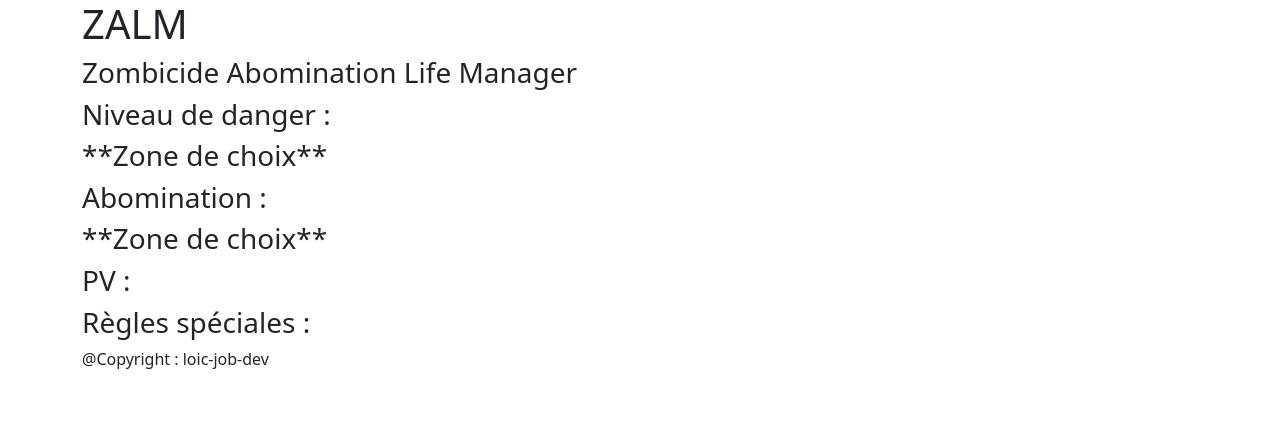
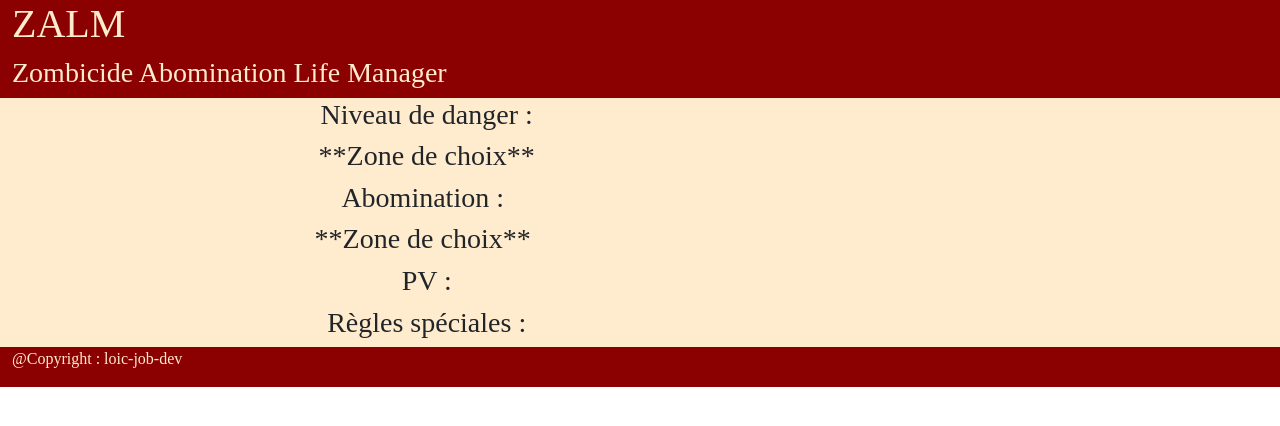
Before and after one commit to loic-job-dev/ZALM, a plain HTML site: page index.html in a window 1280 px wide. Drawn offline with nearby package versions, Linux system fonts and the light colour scheme; a web font is replaced by a local one.

Commit message:
Add font style and colors

```diff
--- a/index.html
+++ b/index.html
@@ -6,21 +6,22 @@
     <title>ZALM, by loic-job-dev</title>
     <link href="https://cdn.jsdelivr.net/npm/bootstrap@5.0.2/dist/css/bootstrap.min.css" rel="stylesheet"
     integrity="sha384-EVSTQN3/azprG1Anm3QDgpJLIm9Nao0Yz1ztcQTwFspd3yD65VohhpuuCOmLASjC" crossorigin="anonymous">
-    <link rel="stylesheet" href="/style/style.css">
+    <link href="https://db.onlinewebfonts.com/c/038f475bb3f56bebdc2c5834049368ab?family=Longbow+BB" rel="stylesheet">
+    <link rel="stylesheet" href="style/style.css">
     <script src="scripts/script.js" defer></script>
     <script src="scripts/main.js" defer></script>
 </head>
 
 <body>
     <header>
-        <div class="container">
+        <div class="container-fluid">
             <div class="row">
                 <div class="col-12 col-lg-8">
                     <h1>ZALM</h1>
                 </div>
             </div>
         </div>
-        <div class="container">
+        <div class="container-fluid">
             <div class="row">
                 <div class="col-12 col-lg-8">
                     <h3>Zombicide Abomination Life Manager</h3>
@@ -28,48 +29,50 @@
             </div>
         </div>
     </header>
+
     <main>
-        <div class="container">
+        <div class="container-fluid">
             <div class="row">
-                <div class="col-12 col-lg-8">
+                <div class="col-12 col-lg-8 text-center">
                     <h3>Niveau de danger :</h3>
                 </div>
             </div>
             <div class="row">
-                <div class="col-12 col-lg-8">
+                <div class="col-12 col-lg-8 text-center">
                     <h3>**Zone de choix**</h3>
                 </div>
             </div>
         </div>
-        <div class="container">
+        <div class="container_fluid">
             <div class="row">
-                <div class="col-12 col-lg-8">
+                <div class="col-12 col-lg-8 text-center">
                     <h3>Abomination :</h3>
                 </div>
             </div>
             <div class="row">
-                <div class="col-12 col-lg-8">
+                <div class="col-12 col-lg-8 text-center">
                     <h3>**Zone de choix**</h3>
                 </div>
             </div>
         </div>
-        <div class="container">
+        <div class="container-fluid">
             <div class="row">
-                <div class="col">
+                <div class="col-12 col-lg-8 text-center">
                     <h3>PV :</h3>
                 </div>
             </div>
         </div>
-        <div class="container">
+        <div class="container-fluid">
             <div class="row">
-                <div class="col">
+                <div class="col-12 col-lg-8 text-center">
                     <h3>Règles spéciales :</h3>
                 </div>
             </div>
         </div>
     </main>
+
     <footer>
-        <div class="container">
+        <div class="container-fluid">
             <div class="row">
                 <div class="col-12 col-lg-8">
                     <p>@Copyright : loic-job-dev</pp>
--- a/style/style.css
+++ b/style/style.css
@@ -0,0 +1,10 @@
+main {
+    background-color: blanchedalmond;
+    font-family: "Longbow BB";
+}
+
+header, footer {
+    background-color:darkred;
+    color :blanchedalmond;
+    font-family: "Longbow BB";
+}
```
